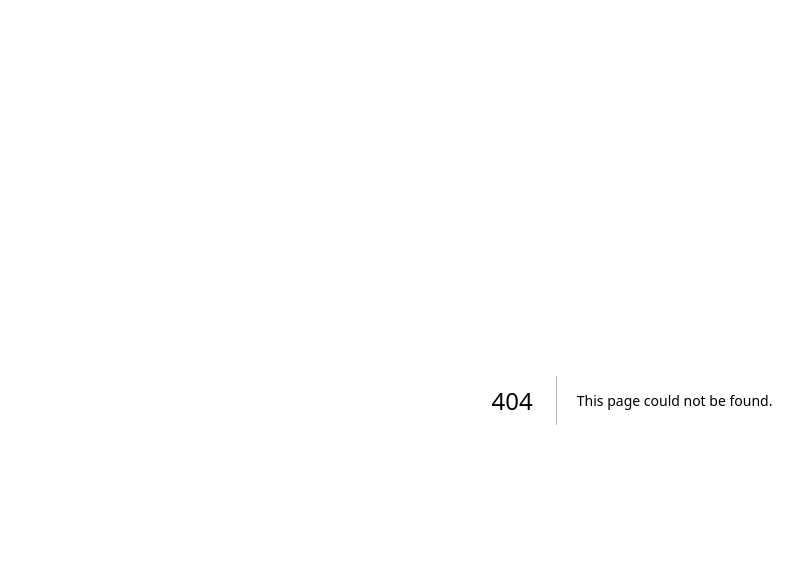
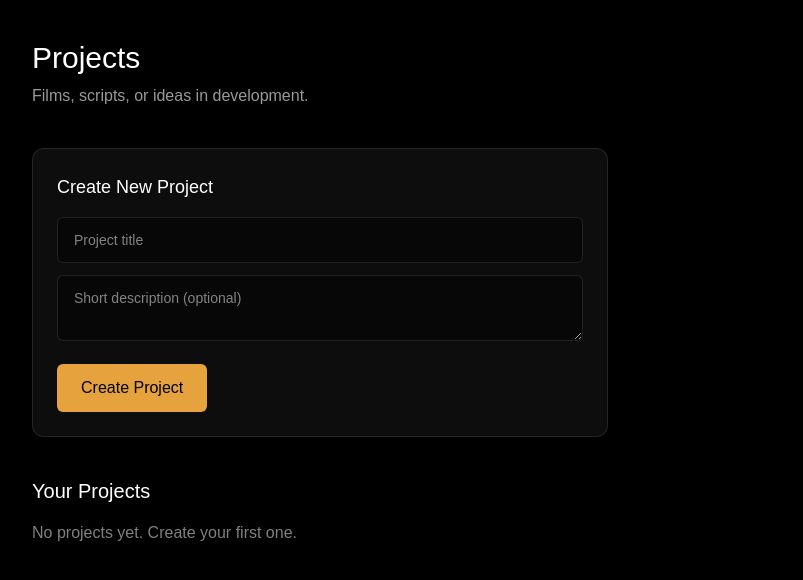
Before and after one commit to ayush834-git/preroll, a Next.js app: page /app/projects in a window 1280 px wide. Before the commit this address had no page. Shown: the top 580 px of the page, without its empty margins (8-811 px from the left). Built offline with nearby package versions, Linux system fonts and the light colour scheme.

Commit message:
Wire Projects card to /app/projects page

```diff
--- a/app/app/page.tsx
+++ b/app/app/page.tsx
@@ -21,9 +21,13 @@ export default function AppDashboard() {
           <p className="text-sm text-white/60 mb-4">
             Scripts, films, or ideas you’re developing.
           </p>
-          <button className="text-sm text-[#E6A23C] hover:underline">
-            + Create new project
-          </button>
+          <a
+  href="/app/projects"
+  className="text-sm text-[#E6A23C] hover:underline"
+>
+  View projects →
+</a>
+
         </div>
 
         {/* Scripts */}
--- /dev/null
+++ b/app/app/projects/page.tsx
@@ -0,0 +1,95 @@
+"use client";
+
+import { useState } from "react";
+
+type Project = {
+  id: number;
+  title: string;
+  description: string;
+};
+
+export default function ProjectsPage() {
+  const [projects, setProjects] = useState<Project[]>([]);
+  const [title, setTitle] = useState("");
+  const [description, setDescription] = useState("");
+
+  const addProject = () => {
+    if (!title.trim()) return;
+
+    setProjects([
+      ...projects,
+      {
+        id: Date.now(),
+        title,
+        description,
+      },
+    ]);
+
+    setTitle("");
+    setDescription("");
+  };
+
+  return (
+    <main className="min-h-screen bg-black text-white px-10 py-10">
+      <header className="mb-10">
+        <h1 className="text-3xl font-light">
+          Projects
+        </h1>
+        <p className="text-white/60 mt-2">
+          Films, scripts, or ideas in development.
+        </p>
+      </header>
+
+      {/* Create Project */}
+      <div className="mb-10 rounded-xl bg-white/5 border border-white/10 p-6 max-w-xl">
+        <h2 className="mb-4 text-lg">Create New Project</h2>
+
+        <input
+          value={title}
+          onChange={(e) => setTitle(e.target.value)}
+          placeholder="Project title"
+          className="w-full mb-3 rounded-md bg-black/40 border border-white/10 px-4 py-3 text-sm outline-none focus:border-[#E6A23C]"
+        />
+
+        <textarea
+          value={description}
+          onChange={(e) => setDescription(e.target.value)}
+          placeholder="Short description (optional)"
+          className="w-full mb-4 rounded-md bg-black/40 border border-white/10 px-4 py-3 text-sm outline-none focus:border-[#E6A23C]"
+        />
+
+        <button
+          onClick={addProject}
+          className="bg-[#E6A23C] text-black px-6 py-3 rounded-md font-medium hover:bg-[#f0b44d]"
+        >
+          Create Project
+        </button>
+      </div>
+
+      {/* Project List */}
+      <section>
+        <h2 className="mb-4 text-xl">Your Projects</h2>
+
+        {projects.length === 0 ? (
+          <p className="text-white/50">
+            No projects yet. Create your first one.
+          </p>
+        ) : (
+          <div className="grid gap-4 md:grid-cols-3">
+            {projects.map((project) => (
+              <div
+                key={project.id}
+                className="rounded-xl bg-white/5 border border-white/10 p-6"
+              >
+                <h3 className="text-lg mb-2">{project.title}</h3>
+                <p className="text-sm text-white/60">
+                  {project.description || "No description"}
+                </p>
+              </div>
+            ))}
+          </div>
+        )}
+      </section>
+    </main>
+  );
+}
```
Also changed, not shown: 1 other file (tests, documents, lock files or other folders).
